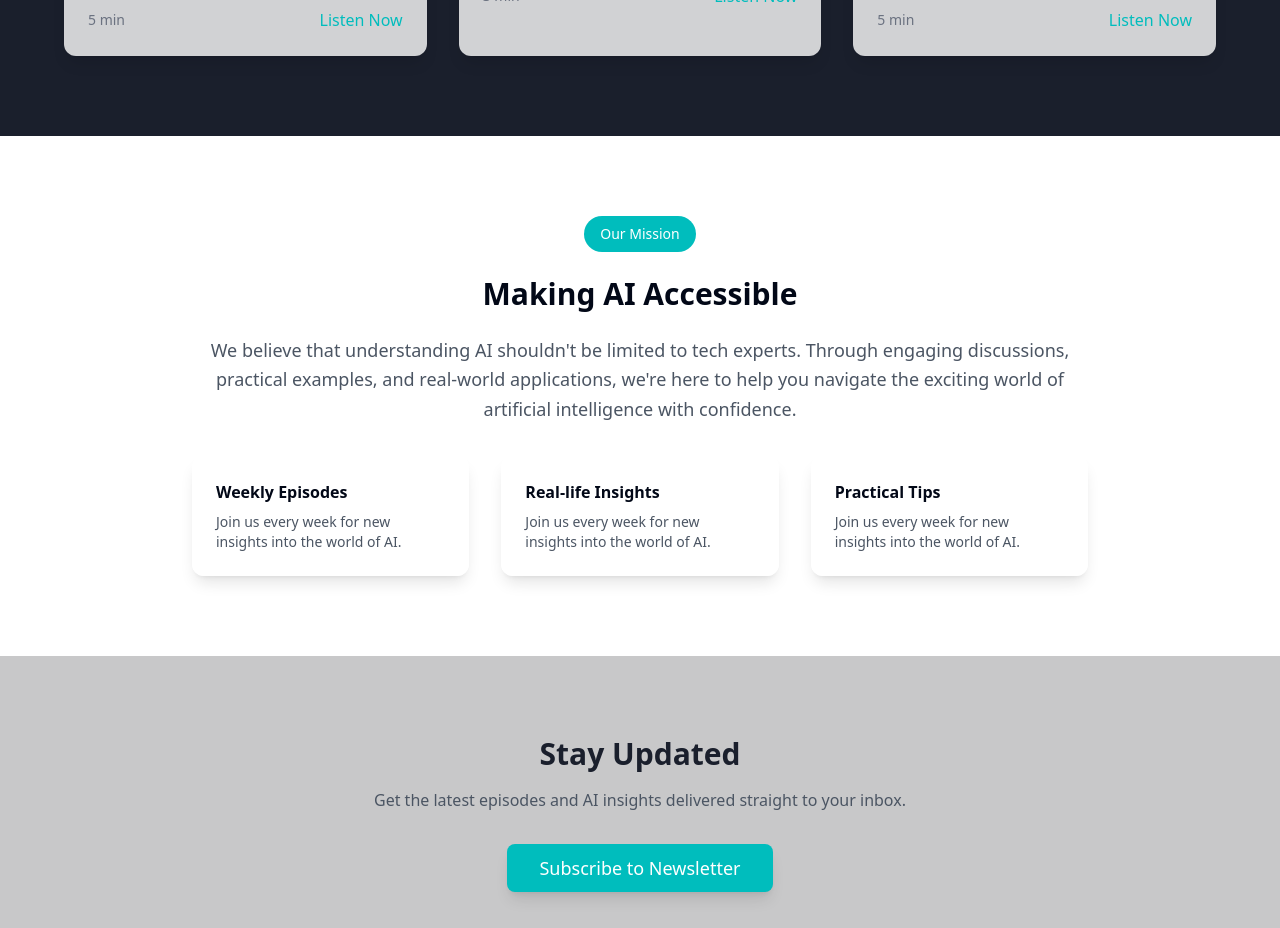
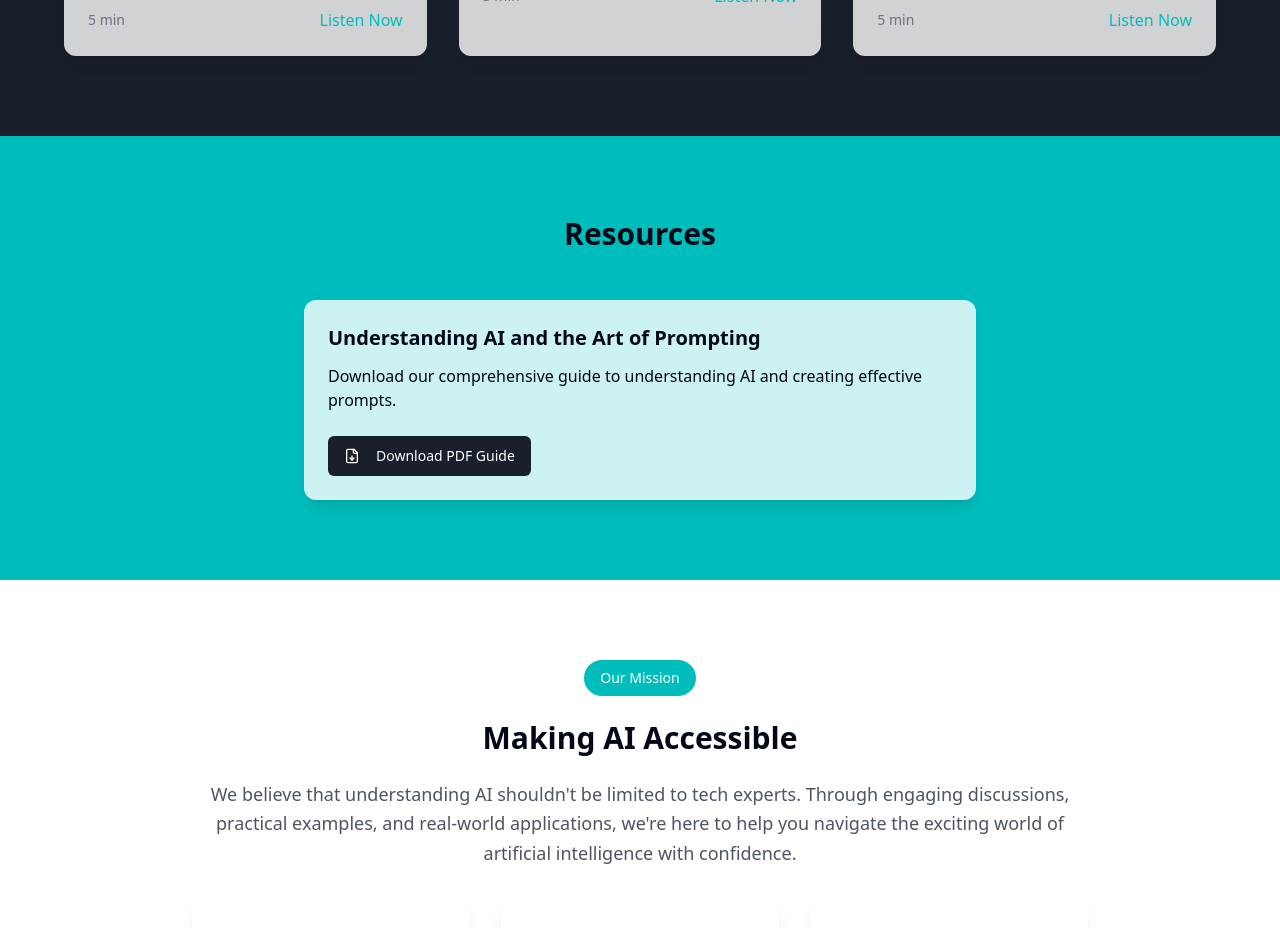
Before and after one commit to toriwell/shespoweredbyai, a React (Vite) app: page / in a window 1280 px wide. Shown: the part 980-1908 px from the top of the page. Built offline with nearby package versions, Linux system fonts and the light colour scheme.

Commit message:
Add PDF upload feature
Implement functionality to upload and make accessible the PDF titled "Understanding AI and the Art of Prompting" on the site.
[skip gpt_engineer]

```diff
--- /dev/null
+++ b/src/components/Resources.tsx
@@ -0,0 +1,26 @@
+import { FileDown } from "lucide-react";
+import { Button } from "./ui/button";
+
+export const Resources = () => {
+  return (
+    <section className="py-20 px-4 bg-secondary">
+      <div className="max-w-6xl mx-auto">
+        <h2 className="text-3xl font-bold mb-12 text-center">Resources</h2>
+        <div className="max-w-2xl mx-auto bg-card backdrop-blur-lg rounded-xl p-6 shadow-lg">
+          <h3 className="text-xl font-semibold mb-3">Understanding AI and the Art of Prompting</h3>
+          <p className="text-muted-foreground mb-6">
+            Download our comprehensive guide to understanding AI and creating effective prompts.
+          </p>
+          <Button
+            variant="default"
+            onClick={() => window.open("/understanding-ai-prompting.pdf")}
+            className="w-full sm:w-auto"
+          >
+            <FileDown className="mr-2 h-4 w-4" />
+            Download PDF Guide
+          </Button>
+        </div>
+      </div>
+    </section>
+  );
+};
--- a/src/pages/Index.tsx
+++ b/src/pages/Index.tsx
@@ -2,12 +2,14 @@ import { Hero } from "../components/Hero";
 import { Episodes } from "../components/Episodes";
 import { Newsletter } from "../components/Newsletter";
 import { About } from "../components/About";
+import { Resources } from "../components/Resources";
 
 const Index = () => {
   return (
     <main className="min-h-screen bg-white">
       <Hero />
       <Episodes />
+      <Resources />
       <About />
       <Newsletter />
     </main>
```
